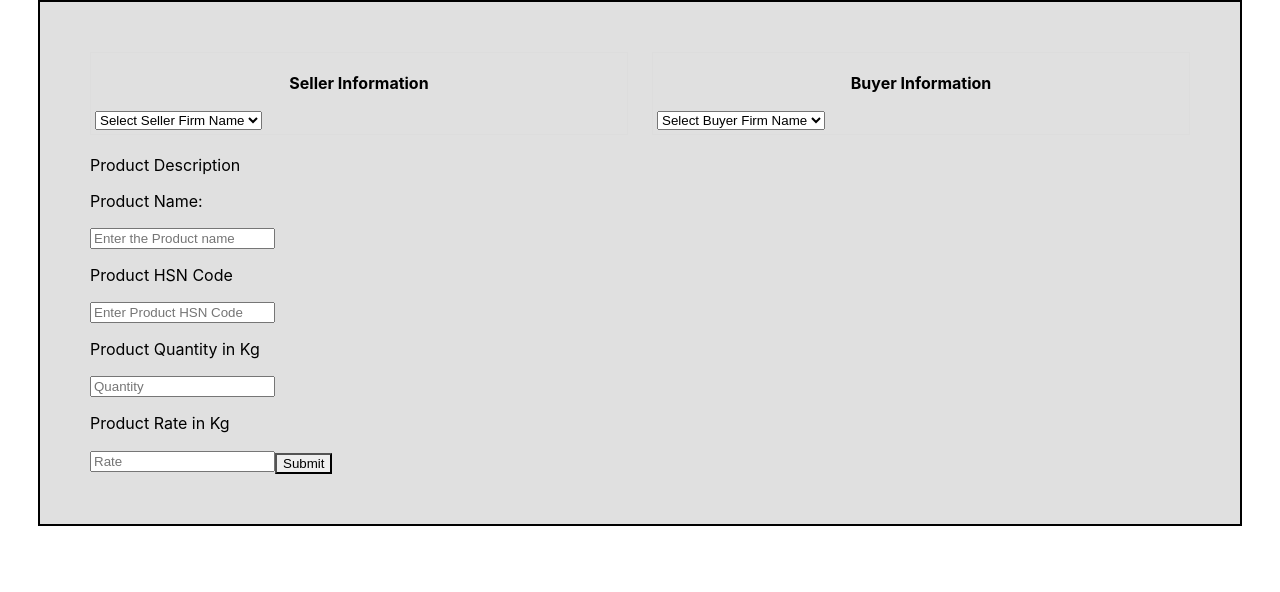
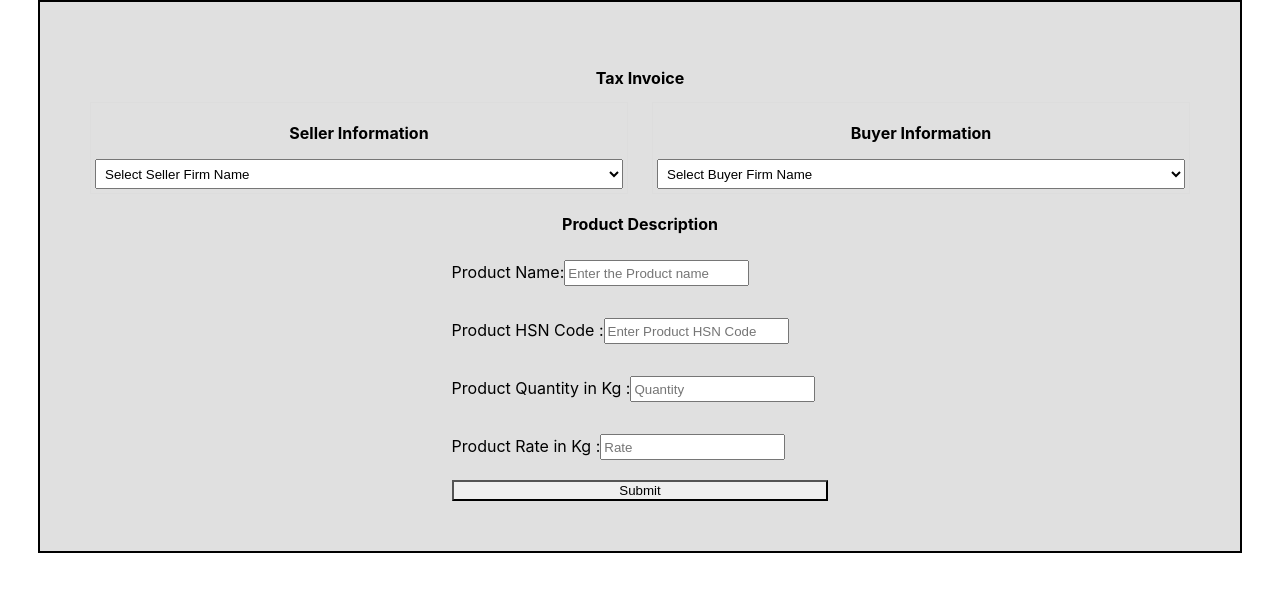
Before and after one commit to AvailablA/Invoice_Pro, a React (Create React App) app: page /InvoiceForm in a window 1280 px wide. Shown: the top 592 px of the page. Built offline with nearby package versions, Linux system fonts and the light colour scheme.

Commit message:
The css is update

```diff
--- a/src/InvoiceForm.jsx
+++ b/src/InvoiceForm.jsx
@@ -1,6 +1,7 @@
 import React, { useState } from "react";
 import { FormControl, Text, Input, Button, Box, useColorModeValue, VStack, HStack, Divider } from "@chakra-ui/react";
 import parties from "./parties"; // Importing the parties data
+
 
 const InvoiceForm = () => {
   // Seller data
@@ -20,7 +21,43 @@ const InvoiceForm = () => {
     const partyDetails = parties.find((party) => party.name === selectName);
     setSelectBuyerParty(partyDetails);
   };
-
+  // Color theme based on Chakra UI's colorModeValue hook
+  const bgColor = useColorModeValue("gray.100", "gray.700");
+  const textColor = useColorModeValue("gray.700", "gray.100");
+  const styles = {
+    container: {
+      display: 'flex', // Ensure proper layout for inline elements
+      flexDirection: 'column', // Text and select appear vertically
+      alignItems: 'center', // Center content horizontally
+      width: '300px',
+      height: '150px',
+    },
+    text: {
+      fontSize: 'xl',
+      fontWeight: 'bold',
+      color: textColor,
+      textAlign: 'center',
+      marginBottom: '10px', // Add some spacing between text and select
+      // marginLeft: '5px
+    },
+    select: {
+      width: '100%', // Make the select fill the container's width
+      height: '30px', // Set the desired height for the select element
+      padding: '5px', // Adjust padding as needed
+      // Add other select styles as needed (e.g., border, background-color)
+    },
+    form: {
+      display: 'flex',
+      flexDirection: 'column', // Change to column for vertical layout
+      flexWrap: 'wrap',
+      justifyContent: 'space-between',
+    },
+    input: {
+      marginRight:'13px',
+      height: '20px', // Set the desired height for the select element
+      //padding: '5px', // Adjust padding as needed
+    },
+  }
   const [error, setError] = useState("");
 
   const [productName, setProductName] = useState("");
@@ -46,25 +83,55 @@ const InvoiceForm = () => {
     setShowPreview(true);
   };
 
-  // Color theme based on Chakra UI's colorModeValue hook
-  const bgColor = useColorModeValue("gray.100", "gray.700");
-  const textColor = useColorModeValue("gray.700", "gray.100");
 
   return (
-    <VStack spacing={4} bg="rgb(224,224,224)" border="2px solid black" p={50} borderRadius="md" boxShadow="lg" w="100%" maxW="1100px" m="auto">
-      <HStack spacing={8} justifyContent="space-between" alignItems="start" w="100%">
+    <VStack
+      spacing={4}
+      bg="rgb(224,224,224)"
+      border="2px solid black"
+      p={50}
+      borderRadius="md"
+      boxShadow="lg"
+      w="100%"
+      maxW="1100px"
+      m="auto">
+
+      <Text style={styles.text}>Tax Invoice</Text>
+
+      <HStack
+        spacing={8}
+        justifyContent="space-between"
+        alignItems="start"
+        w="100%">
+
+
         {/* Seller Information Card */}
-        <Box bg={bgColor} border="1px solid #ddd" p={4} borderRadius="md" w="48%">
+        <Box
+          bg={bgColor}
+          border="1px solid #ddd"
+          p={4}
+          borderRadius="md"
+          w="48%">
+
+
           <FormControl>
-            <Text fontSize="xl" fontWeight="bold" color={textColor} textAlign="center">
+            <Text
+              fontSize="xl"
+              fontWeight="bold"
+              color={textColor}
+              textAlign="center"
+              >
+
               Seller Information
             </Text>
-            <select value={selectSellerParty?.name || ""} onChange={sellerPartySelect}>
+
+              <select style={styles.select} value={selectSellerParty?.name || ""} onChange={sellerPartySelect}>
                 <option value="" disabled>Select Seller Firm Name</option>
                 {parties.map((party, index) => (
                   <option key={index} value={party.name}>{party.name}</option>
                 ))}
               </select>
+
           </FormControl>
         </Box>
 
@@ -74,7 +141,7 @@ const InvoiceForm = () => {
             <Text fontSize="xl" fontWeight="bold" color={textColor} textAlign="center">
               Buyer Information
             </Text>
-            <select value={selectBuyerParty?.name || ""} onChange={buyerPartySelect}>
+            <select style={styles.select} value={selectBuyerParty?.name || ""} onChange={buyerPartySelect}>
               <option value="" disabled>Select Buyer Firm Name</option>
               {parties.map((party, index) => (
                 <option key={index} value={party.name}>{party.name}</option>
@@ -85,19 +152,52 @@ const InvoiceForm = () => {
       </HStack>
 
       {/* Product Information */}
-      <FormControl as="form" onSubmit={handleSubmit} w="100%">
-        <Text>Product Description</Text>
-        <Text>Product Name: </Text>
-        <Input type="text" placeholder="Enter the Product name" value={productName} onChange={handleName} />
+      <FormControl as="form" onSubmit={handleSubmit} style={styles.form}>
+      <Text style={styles.text}>Product Description</Text>
 
-        <Text>Product HSN Code</Text>
-        <Input type="text" placeholder="Enter Product HSN Code" value={productHSNCode} onChange={handleCode} />
+      <Text>Product Name:
+        <Input
+          type="text"
+          placeholder="Enter the Product name"
+          value={productName}
+          onChange={handleName}
+          style={styles.input}
+        />
+      </Text>
 
-        <Text>Product Quantity in Kg</Text>
-        <Input type="text" placeholder="Quantity" value={productQuantity} onChange={handleQuantity} />
 
-        <Text>Product Rate in Kg</Text>
-        <Input type="text" placeholder="Rate" value={productRate} onChange={handleRate} />
+      <Text>Product HSN Code :
+        <Input
+          type="text"
+          placeholder="Enter Product HSN Code"
+          value={productHSNCode}
+          onChange={handleCode}
+          style={styles.input}
+        />
+      </Text>
+
+
+      <Text>Product Quantity in Kg :
+        <Input
+          type="text"
+          placeholder="Quantity"
+          value={productQuantity}
+          onChange={handleQuantity}
+          style={styles.input}
+        />
+      </Text>
+
+
+      <Text>Product Rate in Kg :
+        <Input
+          type="text"
+          placeholder="Rate"
+          value={productRate}
+          onChange={handleRate}
+          style={styles.input}
+        />
+      </Text>
+
 
       <Button mt={4} colorScheme="blue" type="submit">
         Submit
```
Lines whose indentation alone changed are shown as unchanged.
